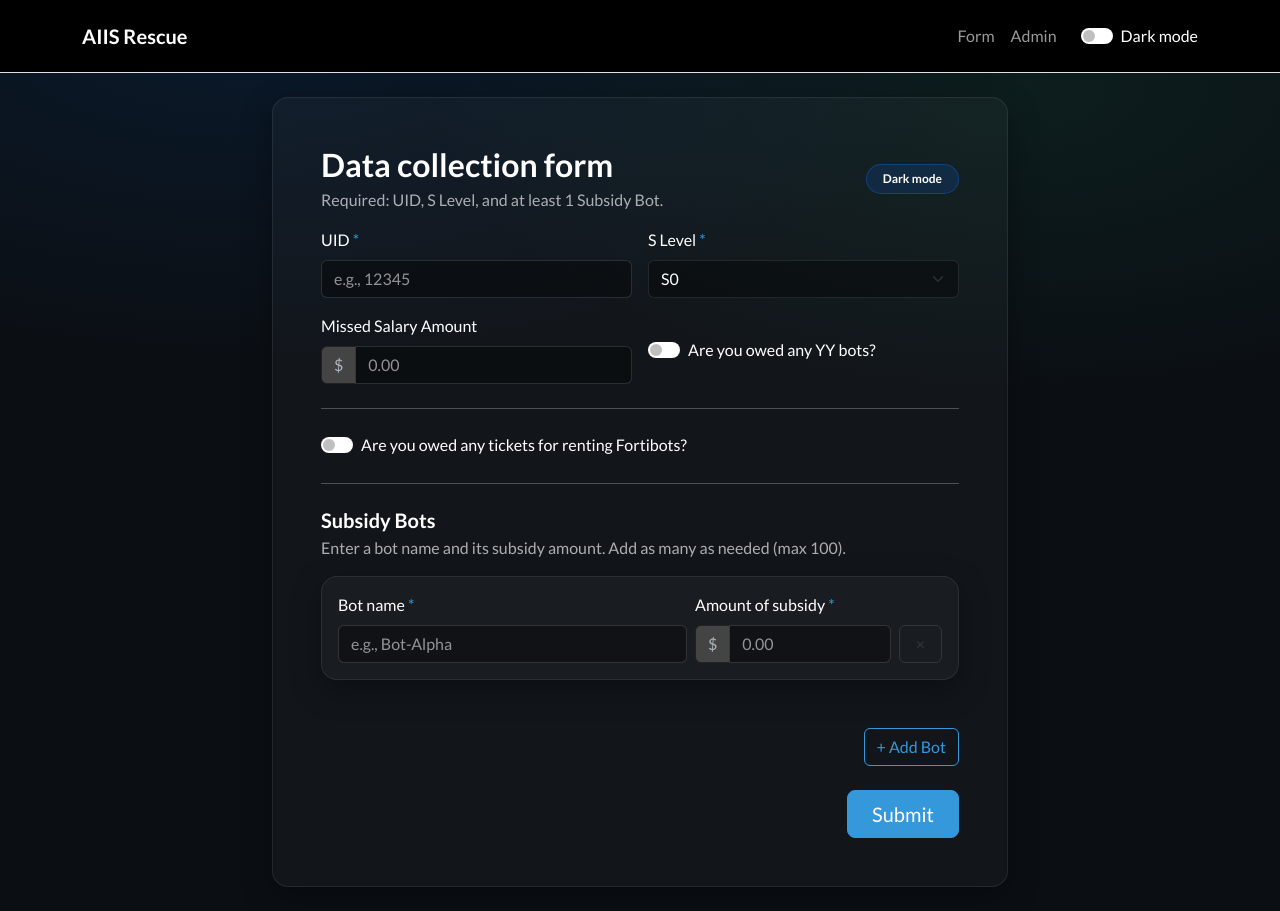
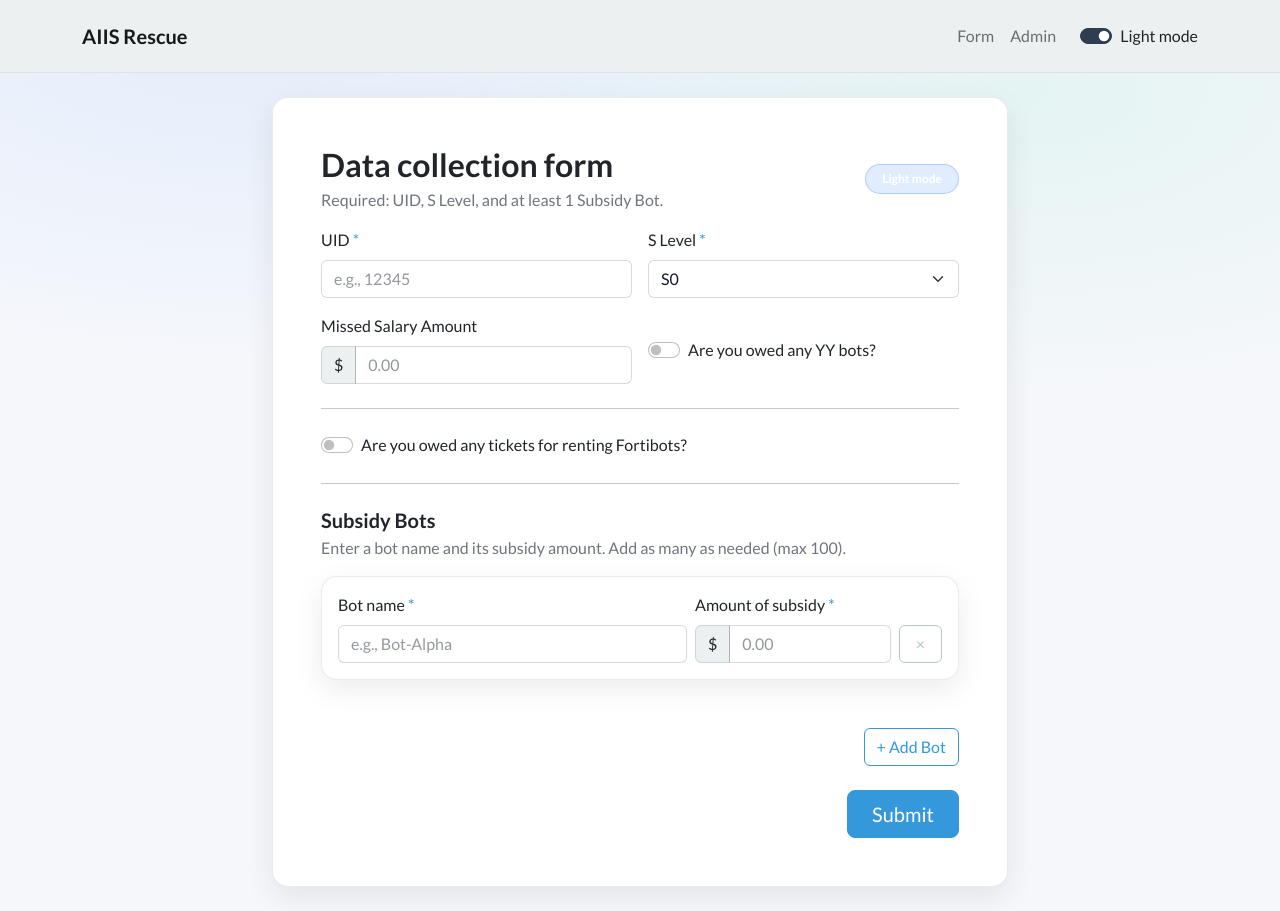
Before and after one commit to HomeLabTec/ais-rescue, a Flask app: page / in a window 1280 px wide. Run offline with Flask 3, Linux system fonts and the light colour scheme; some libraries are stand-ins or nearby versions.

Commit message:
Fix YY bot toggle and default to light theme

```diff
--- a/app/static/js/form.js
+++ b/app/static/js/form.js
@@ -52,6 +52,10 @@
     if (!owedYyToggle || !yyBotsWrap || !yyBotsContainer) return;
     const on = !!owedYyToggle.checked;
     yyBotsWrap.style.display = on ? '' : 'none';
+
+    if (on && yyBotsContainer.querySelectorAll('.yy-bot-row').length === 0) {
+      addYyBotRow();
+    }
 
     const inputs = yyBotsContainer.querySelectorAll('input[name^="yy_bots-"]');
     inputs.forEach((input, idx) => {
--- a/app/templates/base.html
+++ b/app/templates/base.html
@@ -1,17 +1,17 @@
 <!doctype html>
-<html lang="en" data-theme="dark">
+<html lang="en" data-theme="light">
   <head>
     <meta charset="utf-8">
     <meta name="viewport" content="width=device-width, initial-scale=1">
     <title>{{ title or "AIIS Rescue" }}</title>
 
     <!-- Bootswatch Darkly (Bootstrap 5) -->
-    <link id="bootstrap-dark" rel="stylesheet" href="https://cdn.jsdelivr.net/npm/bootswatch@5.3.3/dist/darkly/bootstrap.min.css">
-    <link id="bootstrap-light" rel="stylesheet" href="https://cdn.jsdelivr.net/npm/bootswatch@5.3.3/dist/flatly/bootstrap.min.css" disabled>
+    <link id="bootstrap-dark" rel="stylesheet" href="https://cdn.jsdelivr.net/npm/bootswatch@5.3.3/dist/darkly/bootstrap.min.css" disabled>
+    <link id="bootstrap-light" rel="stylesheet" href="https://cdn.jsdelivr.net/npm/bootswatch@5.3.3/dist/flatly/bootstrap.min.css">
     <link rel="stylesheet" href="{{ url_for('static', filename='css/theme.css') }}">
   </head>
   <body>
-    <nav class="navbar navbar-expand-lg navbar-dark bg-black border-bottom border-secondary-subtle" id="siteNav">
+    <nav class="navbar navbar-expand-lg navbar-light bg-light border-bottom border-dark-subtle" id="siteNav">
       <div class="container">
         <a class="navbar-brand fw-semibold" href="{{ url_for('public.index') }}">AIIS Rescue</a>
         <button class="navbar-toggler" type="button" data-bs-toggle="collapse" data-bs-target="#nav" aria-controls="nav" aria-expanded="false" aria-label="Toggle navigation">
@@ -35,7 +35,7 @@
           <div class="ms-lg-3 mt-3 mt-lg-0">
             <div class="form-check form-switch mb-0">
               <input class="form-check-input" type="checkbox" role="switch" id="themeToggle">
-              <label class="form-check-label" for="themeToggle" id="themeLabel">Dark mode</label>
+              <label class="form-check-label" for="themeToggle" id="themeLabel">Light mode</label>
             </div>
           </div>
         </div>
@@ -89,7 +89,7 @@
           }
         };
 
-        const savedTheme = localStorage.getItem('theme') || 'dark';
+        const savedTheme = localStorage.getItem('theme') || 'light';
         applyTheme(savedTheme);
 
         if (themeToggle) {
--- a/app/templates/public_form.html
+++ b/app/templates/public_form.html
@@ -11,7 +11,7 @@
             <h1 class="h3 mb-1 fw-semibold">Data collection form</h1>
             <div class="muted-hint">Required: UID, S Level, and at least 1 Subsidy Bot.</div>
           </div>
-          <span class="badge badge-soft rounded-pill px-3 py-2" id="themeBadge">Dark mode</span>
+          <span class="badge badge-soft rounded-pill px-3 py-2" id="themeBadge">Light mode</span>
         </div>
 
         <form method="POST" novalidate>
```
